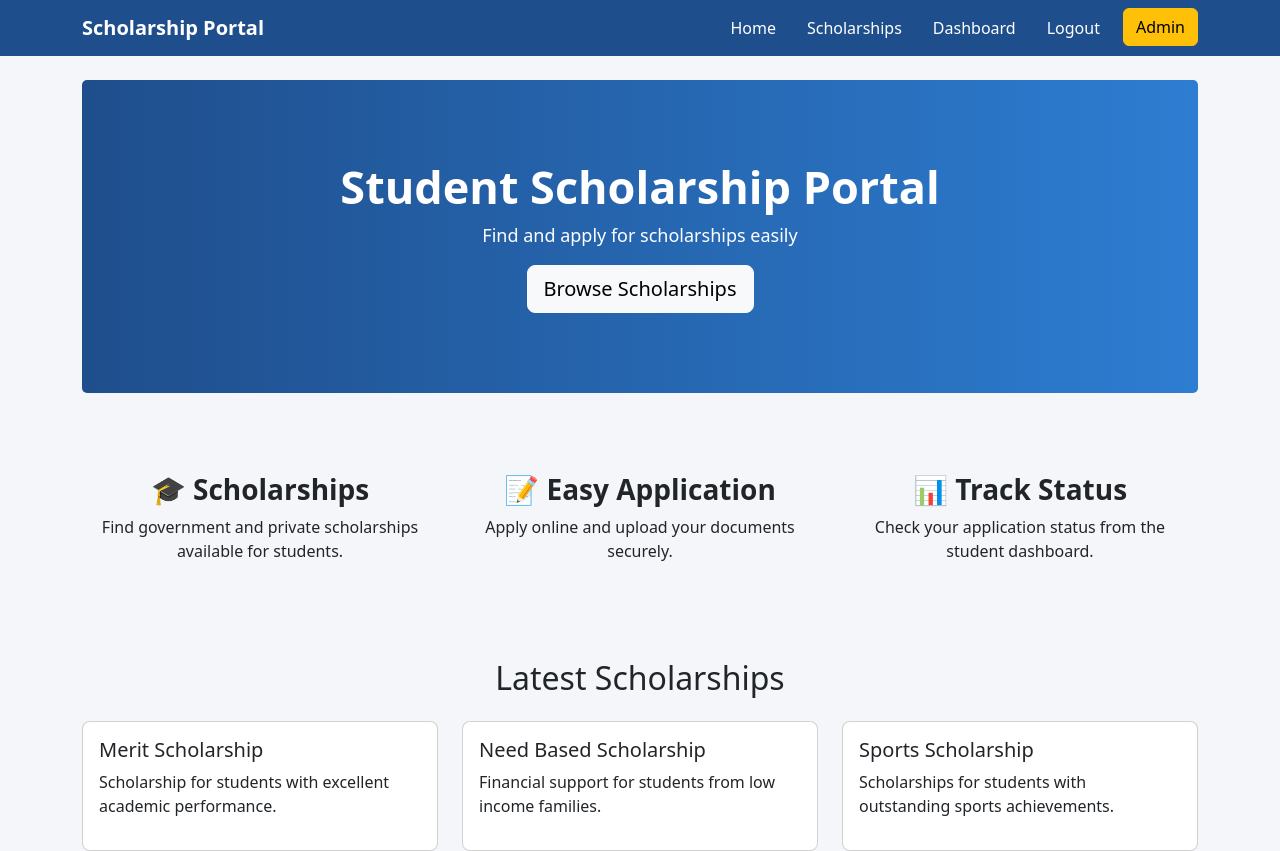
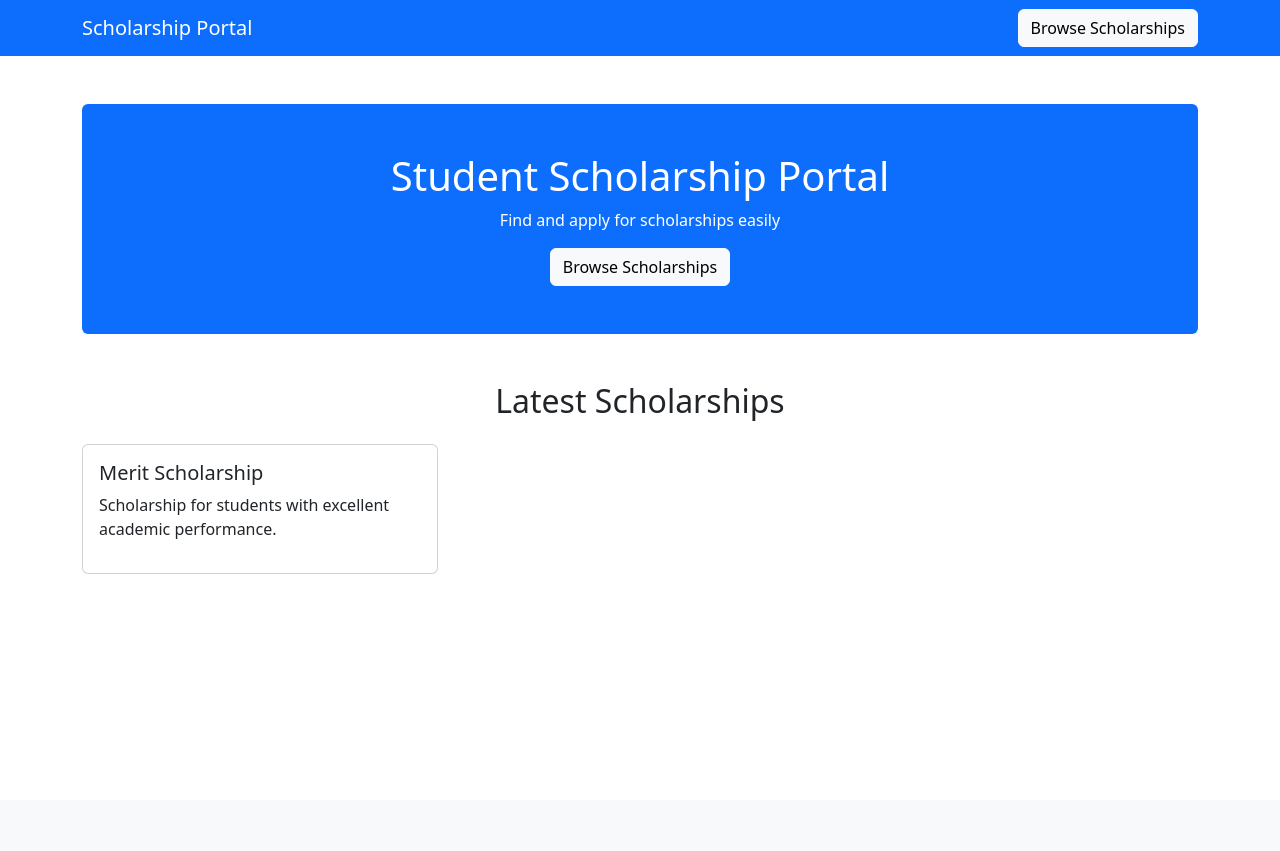
Before and after one commit to likhithar01/student_scholarship_portal, a Django app: template scholarships/templates/home.html in a window 1280 px wide. After the commit the page ends 574 px from the top, so only its background shows below. Run offline with Django 5.2, Linux system fonts and the light colour scheme; the template is opened without the code that fills it: values that come from a table or form of the project are taken from there, others are empty; data comes from the database, SQL or seed files in the repository.

Commit message:
Fix homepage route

```diff
--- a/scholarships/templates/home.html
+++ b/scholarships/templates/home.html
@@ -1,201 +1,56 @@
 <!DOCTYPE html>
-<html lang="en">
+<html>
 <head>
-<meta charset="UTF-8">
+
 <title>Student Scholarship Portal</title>
 
-<!-- Bootstrap -->
 <link href="https://cdn.jsdelivr.net/npm/bootstrap@5.3.2/dist/css/bootstrap.min.css" rel="stylesheet">
 
-<style>
-
-body{
-background:#f4f6f9;
-}
-
-.navbar{
-background:#1f4e8c;
-}
-
-.navbar-brand{
-color:white;
-font-weight:bold;
-}
-
-.navbar-nav .nav-link{
-color:white !important;
-margin-right:15px;
-}
-
-.hero{
-background:linear-gradient(90deg,#1f4e8c,#2d7dd2);
-color:white;
-padding:80px;
-text-align:center;
-border-radius:5px;
-}
-
-.hero h1{
-font-size:45px;
-font-weight:bold;
-}
-
-.hero p{
-font-size:18px;
-}
-
-.hero button{
-margin-top:20px;
-}
-
-.features{
-margin-top:60px;
-text-align:center;
-}
-
-.features h3{
-font-weight:bold;
-}
-
-.feature-box{
-padding:20px;
-}
-
-.latest{
-margin-top:60px;
-}
-
-.card{
-border-radius:8px;
-}
-
-</style>
 </head>
 
 <body>
 
-<!-- Navbar -->
-<nav class="navbar navbar-expand-lg">
+<nav class="navbar navbar-dark bg-primary">
 <div class="container">
 
-<a class="navbar-brand" href="#">Scholarship Portal</a>
+<a class="navbar-brand" href="/">Scholarship Portal</a>
 
-<ul class="navbar-nav ms-auto">
-<li class="nav-item"><a class="nav-link" href="#">Home</a></li>
-<li class="nav-item"><a class="nav-link" href="#">Scholarships</a></li>
-<li class="nav-item"><a class="nav-link" href="#">Dashboard</a></li>
-<li class="nav-item"><a class="nav-link" href="#">Logout</a></li>
-<li class="nav-item">
-<a class="btn btn-warning" href="#">Admin</a>
-</li>
-</ul>
+<a class="btn btn-light" href="/scholarships/">Browse Scholarships</a>
 
 </div>
 </nav>
 
+<div class="container mt-5">
 
-<div class="container mt-4">
-
-<!-- Hero Section -->
-<div class="hero">
+<div class="p-5 text-center bg-primary text-white rounded">
 
 <h1>Student Scholarship Portal</h1>
 
 <p>Find and apply for scholarships easily</p>
 
-<a href="#" class="btn btn-light btn-lg">
-Browse Scholarships
-</a>
+<a class="btn btn-light" href="/scholarships/">Browse Scholarships</a>
 
 </div>
 
+<h2 class="mt-5 text-center">Latest Scholarships</h2>
 
-<!-- Features -->
-<div class="row features">
+<div class="row mt-4">
 
-<div class="col-md-4 feature-box">
+{% for scholarship in scholarships %}
 
-<h3>🎓 Scholarships</h3>
+<div class="col-md-4">
 
-<p>
-Find government and private scholarships available for students.
-</p>
+<div class="card p-3">
 
-</div>
+<h5>{{ scholarship.title }}</h5>
 
-<div class="col-md-4 feature-box">
-
-<h3>📝 Easy Application</h3>
-
-<p>
-Apply online and upload your documents securely.
-</p>
-
-</div>
-
-<div class="col-md-4 feature-box">
-
-<h3>📊 Track Status</h3>
-
-<p>
-Check your application status from the student dashboard.
-</p>
+<p>{{ scholarship.description }}</p>
 
 </div>
 
 </div>
 
-
-<!-- Latest Scholarships -->
-<div class="latest">
-
-<h2 class="text-center mb-4">Latest Scholarships</h2>
-
-<div class="row">
-
-<div class="col-md-4">
-
-<div class="card p-3">
-
-<h5>Merit Scholarship</h5>
-
-<p>
-Scholarship for students with excellent academic performance.
-</p>
-
-</div>
-
-</div>
-
-<div class="col-md-4">
-
-<div class="card p-3">
-
-<h5>Need Based Scholarship</h5>
-
-<p>
-Financial support for students from low income families.
-</p>
-
-</div>
-
-</div>
-
-<div class="col-md-4">
-
-<div class="card p-3">
-
-<h5>Sports Scholarship</h5>
-
-<p>
-Scholarships for students with outstanding sports achievements.
-</p>
-
-</div>
-
-</div>
-
-</div>
+{% endfor %}
 
 </div>
 
--- a/scholarships/urls.py
+++ b/scholarships/urls.py
@@ -1,8 +1,13 @@
-from django.urls import path
-from . import views
+from django.contrib import admin
+from django.urls import path, include
+from scholarships import views
 
 urlpatterns = [
+    path('admin/', admin.site.urls),
 
-    path('', views.scholarship_list, name='scholarships'),
+    # HOME PAGE
+    path('', views.home, name='home'),
 
+    # SCHOLARSHIPS PAGE
+    path('scholarships/', views.scholarships, name='scholarships'),
 ]
```
Also changed, not shown: scholarships/templates/scholarships.html (+24 -23 lines), scholarships/views.py (+11 -5 lines).
